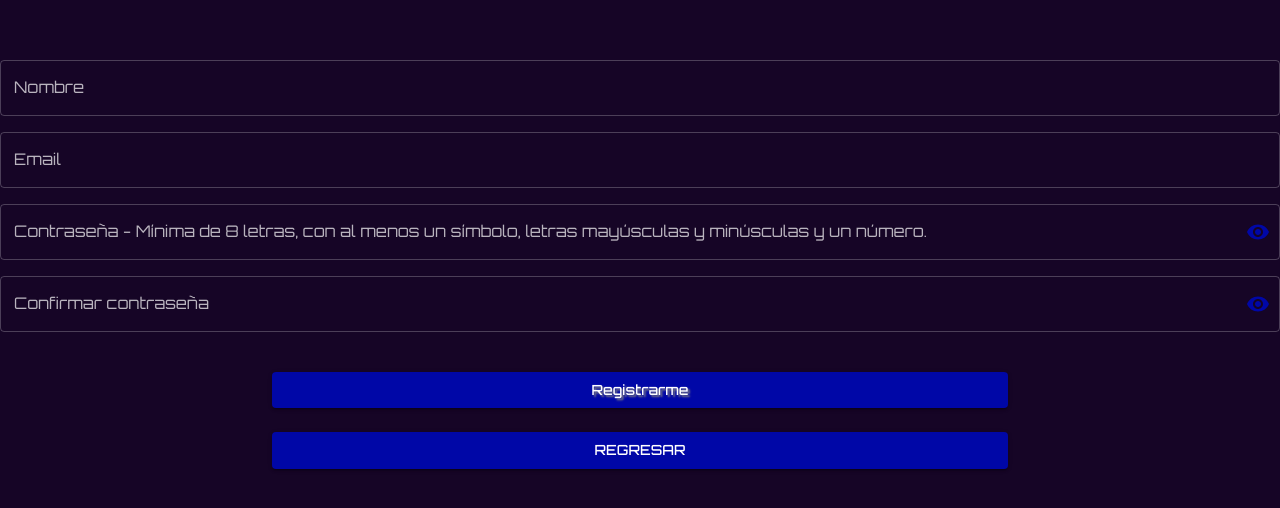
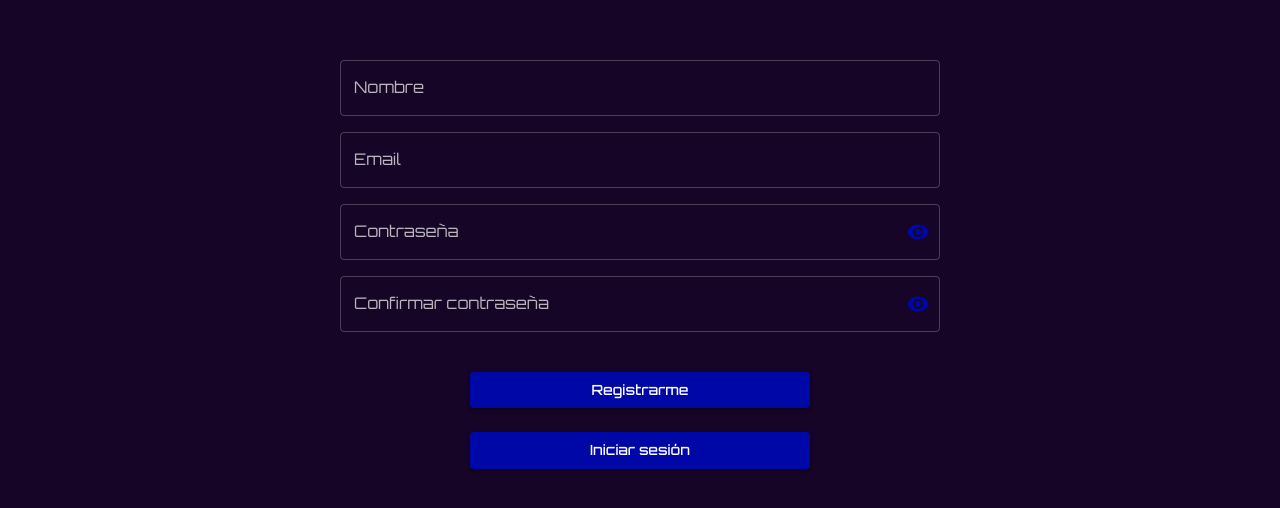
Before and after one commit to DOF1109/sound-rentals, a React (Vite) app in the folder frontend/: page /register in a window 1280 px wide. Shown: the part 136-644 px from the top of the page. Built offline with nearby package versions, Linux system fonts and the light colour scheme.

Commit message:
Se modifican detalles en Registro de usuarios

```diff
--- a/frontend/src/components/pages/Register.jsx
+++ b/frontend/src/components/pages/Register.jsx
@@ -108,12 +108,13 @@ const Register = () => {
   return (
     <Box
       sx={{
-        width: "100%",
+        maxWidth: "sm",
         minHeight: "100vh",
         display: "flex",
         justifyContent: "center",
         alignItems: "center",
         flexDirection: "column",
+        mx: "auto",
         // backgroundColor: theme.palette.secondary.main,
       }}
     >
@@ -145,9 +146,12 @@ const Register = () => {
           <Grid item xs={10} md={12}>
             <FormControl variant="outlined" fullWidth>
               <InputLabel htmlFor="outlined-adornment-password">
+                Contraseña
+              </InputLabel>
+              {/* <InputLabel htmlFor="outlined-adornment-password">
                 Contraseña - Mínima de 8 letras, con al menos un símbolo, letras
                 mayúsculas y minúsculas y un número.
-              </InputLabel>
+              </InputLabel> */}
 
               <OutlinedInput
                 id="outlined-adornment-password"
@@ -211,9 +215,7 @@ const Register = () => {
                 fullWidth
                 type="submit"
                 sx={{
-                  color: "white",
                   textTransform: "none",
-                  textShadow: "2px 2px 2px grey",
                 }}
               >
                 Registrarme
@@ -225,8 +227,9 @@ const Register = () => {
                 fullWidth
                 onClick={() => navigate("/signin")}
                 type="button"
+                sx={{ textTransform: "none" }}
               >
-                Regresar
+                Iniciar sesión
               </Button>
             </Grid>
           </Grid>
```
